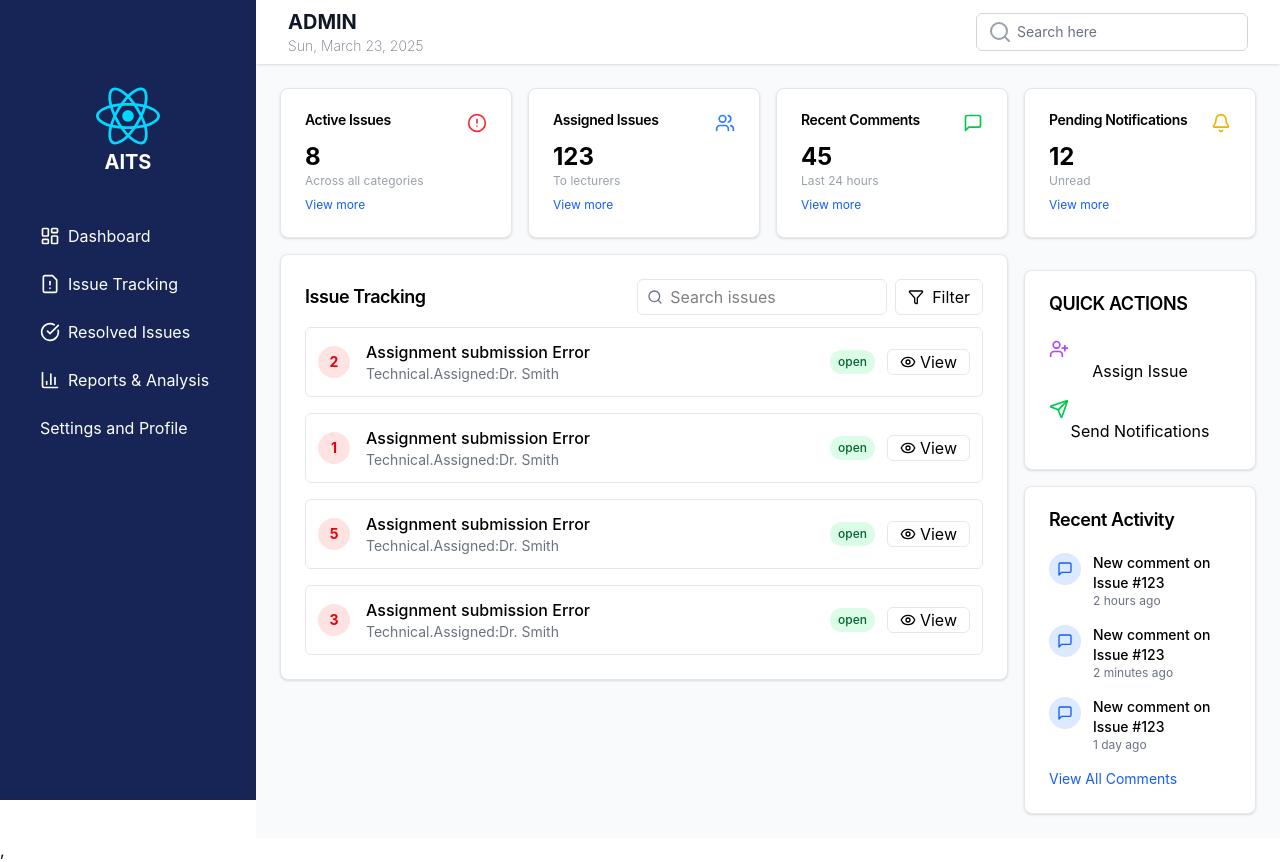
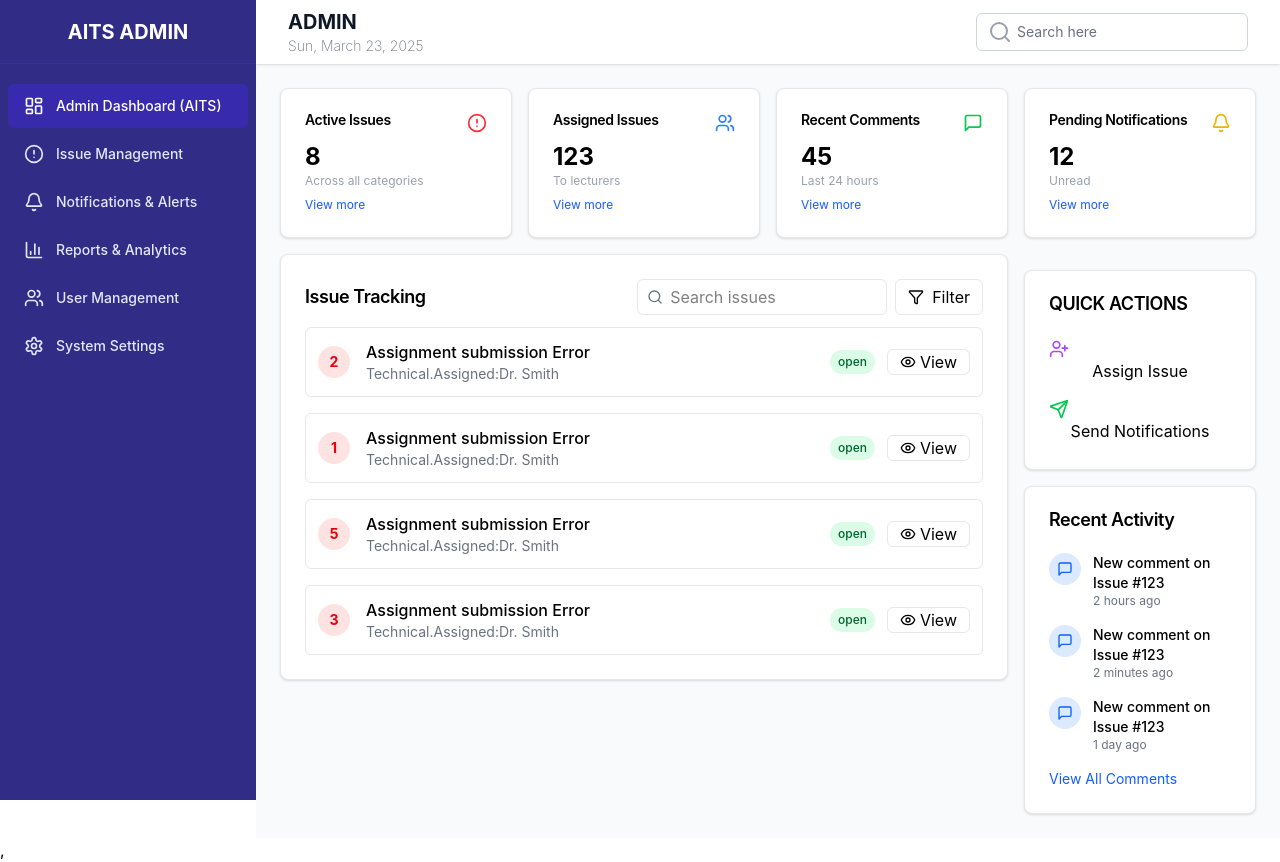
Before and after one commit to Suubi08/academic_issue_tracking_system, a React (Vite) app in the folder client/: page / in a window 1280 px wide. Built offline with nearby package versions, Linux system fonts and the light colour scheme.

Commit message:
Updating  dashboard  page

```diff
--- a/client/src/components/Sidebar.jsx
+++ b/client/src/components/Sidebar.jsx
@@ -1,15 +1,65 @@
 import React from "react";
-import { NavLink } from "react-router-dom";
-import logo from "../assets/logo.svg";
 import {
   LayoutDashboard,
-  FileWarning,
-  CheckCircle,
+  AlertCircle,
+  Bell,
   BarChart3,
+  Users,
+  Settings,
 } from "lucide-react";
+import { cn } from "../utils/utils";
+import { NavLink } from "react-router-dom";
 
 const Sidebar = ({ open, setOpen }) => {
+  const navigation = [
+    {
+      name: "Admin Dashboard (AITS)",
+      href: "/",
+      icon: LayoutDashboard,
+      current: true,
+      description: "Overview of all system activities and metrics",
+    },
+    {
+      name: "Issue Management",
+      href: "/issue-management",
+      icon: AlertCircle,
+      current: false,
+      description:
+        "View, assign, and track academic issues with filters and search",
+    },
+    {
+      name: "Notifications & Alerts",
+      href: "/notifications",
+      icon: Bell,
+      current: false,
+      description: "Receive updates on pending and resolved issues",
+    },
+    {
+      name: "Reports & Analytics",
+      href: "/reports",
+      icon: BarChart3,
+      current: false,
+      description:
+        "Generate insights on issue resolution and lecturer performance",
+    },
+    {
+      name: "User Management",
+      href: "/users",
+      icon: Users,
+      current: false,
+      description: "Manage students, lecturers, and permissions",
+    },
+    {
+      name: "System Settings",
+      href: "/settings",
+      icon: Settings,
+      current: false,
+      description: "Adjust preferences and monitor cloud deployment",
+    },
+  ];
+
   return (
+    <>
       <>
         {/* Mobile sidebar backdrop */}
         {open && (
@@ -18,90 +68,166 @@ const Sidebar = ({ open, setOpen }) => {
             onClick={() => setOpen(false)}
           />
         )}
+
+        {/* Sidebar */}
         <div
-        className={`fixed inset-y-0 left-0 z-50 w-64 bg-indigo-900 text-white transform transition-transform duration-300 ease-in-out ${
-          open ? "translate-x-0" : "-translate-x-full"
-        } md:translate-x-0 md:static md:h-screen`}
+          className={cn(
+            "fixed inset-y-0 left-0 z-50 w-64 bg-indigo-900 text-white transform transition-transform duration-300 ease-in-out md:translate-x-0",
+            open ? "translate-x-0" : "-translate-x-full",
+            "md:static md:h-screen"
+          )}
         >
-        <aside className="h-screen bg-blue-950 text-white p-6">
-          <div className="flex flex-col">
-            <div className="flex flex-col items-center mb-10 mt-15">
-              <img src={logo} alt="Logo" className="w-16 h-16" />
-              <h1 className="text-xl font-bold">AITS</h1>
+          <div className="flex items-center justify-center h-16 border-b border-indigo-800">
+            <span className="text-xl font-bold">AITS ADMIN</span>
           </div>
-            <ul className="flex flex-col gap-2">
-              <li>
+          <nav className="mt-5 px-2 space-y-1">
+            {navigation.map((item) => (
               <NavLink
-                  to="/dashboard"
-                  end
+                key={item.name}
+                to={item.href}
                 className={({ isActive }) =>
-                    `flex items-center gap-2 px-4 py-2 rounded-md transition ${
-                      isActive ? "bg-blue-700 text-white" : "hover:bg-blue-800"
-                    }`
+                  cn(
+                    "group flex items-center px-4 py-3 text-sm font-medium rounded-md",
+                    isActive
+                      ? "bg-indigo-800 text-white"
+                      : "text-indigo-100 hover:bg-indigo-800"
+                  )
                 }
+                title={item.description}
               >
-                  <LayoutDashboard size={20} />
-                  Dashboard
+                <item.icon className="mr-3 h-5 w-5" />
+                {item.name}
               </NavLink>
-              </li>
-              <li>
-                <NavLink
-                  to="/issues"
-                  className={({ isActive }) =>
-                    `flex items-center gap-2 px-4 py-2 rounded-md transition ${
-                      isActive ? "bg-blue-700 text-white" : "hover:bg-blue-800"
-                    }`
-                  }
-                >
-                  <FileWarning size={20} />
-                  Issue Tracking
-                </NavLink>
-              </li>
-              <li>
-                <NavLink
-                  to="/resolved"
-                  className={({ isActive }) =>
-                    `flex items-center px-4 py-2 rounded-md transition ${
-                      isActive ? "bg-blue-700 text-white" : "hover:bg-blue-800"
-                    }`
-                  }
-                >
-                  <CheckCircle size={20} className="mr-2" />
-                  Resolved Issues
-                </NavLink>
-              </li>
-              <li>
-                <NavLink
-                  to="/reports"
-                  className={({ isActive }) =>
-                    `flex items-center px-4 py-2 rounded-md transition ${
-                      isActive ? "bg-blue-700 text-white" : "hover:bg-blue-800"
-                    }`
-                  }
-                >
-                  <BarChart3 size={20} className="mr-2" />
-                  Reports & Analysis
-                </NavLink>
-              </li>
-              <li>
-                <NavLink
-                  to="/settings"
-                  className={({ isActive }) =>
-                    `flex items-center px-4 py-2 rounded-md transition ${
-                      isActive ? "bg-blue-700 text-white" : "hover:bg-blue-800"
-                    }`
-                  }
-                >
-                  {/* <FaCog size={20} className="mr-2" /> */}
-                  Settings and Profile
-                </NavLink>
-              </li>
-            </ul>
+            ))}
+          </nav>
         </div>
-        </aside>
-      </div>
+      </>
     </>
   );
 };
 
 export default Sidebar;
+
+// import React from "react";
+// import { NavLink } from "react-router-dom";
+// import logo from "../assets/logo.svg";
+// import {
+//   LayoutDashboard,
+//   FileWarning,
+//   CheckCircle,
+//   BarChart3,
+//   Bell,
+//   Settings,
+//   User2Icon,
+// } from "lucide-react";
+
+// const Sidebar = ({ open, setOpen }) => {
+//   return (
+//     <>
+//       {/* Mobile sidebar backdrop */}
+//       {open && (
+//         <div
+//           className="fixed inset-0 z-40 bg-gray-600 bg-opacity-75 md:hidden"
+//           onClick={() => setOpen(false)}
+//         />
+//       )}
+//       <div
+//         className={`fixed inset-y-0 left-0 z-50 w-64 bg-indigo-900 text-white transform transition-transform duration-300 ease-in-out ${
+//           open ? "translate-x-0" : "-translate-x-full"
+//         } md:translate-x-0 md:static md:h-screen`}
+//       >
+//         <aside className="h-screen bg-blue-950 text-white p-6">
+//           <div className="flex flex-col">
+//             <div className="flex flex-col items-center mb-10 mt-15">
+//               <img src={logo} alt="Logo" className="w-16 h-16" />
+//               <h1 className="text-xl font-bold">AITS</h1>
+//             </div>
+//             <ul className="flex flex-col gap-2">
+//               <li>
+//                 <NavLink
+//                   to="/dashboard"
+//                   end
+//                   className={({ isActive }) =>
+//                     `flex items-center gap-2 px-4 py-2 rounded-md transition ${
+//                       isActive ? "bg-blue-700 text-white" : "hover:bg-blue-800"
+//                     }`
+//                   }
+//                 >
+//                   <LayoutDashboard size={20} />
+//                   Admin Dashboard
+//                 </NavLink>
+//               </li>
+//               <li>
+//                 <NavLink
+//                   to="/issues"
+//                   className={({ isActive }) =>
+//                     `flex items-center gap-2 px-4 py-2 rounded-md transition ${
+//                       isActive ? "bg-blue-700 text-white" : "hover:bg-blue-800"
+//                     }`
+//                   }
+//                 >
+//                   <FileWarning size={20} />
+//                   Issue Management
+//                 </NavLink>
+//               </li>
+//               <li>
+//                 <NavLink
+//                   to="/resolved"
+//                   className={({ isActive }) =>
+//                     `flex items-center px-4 py-2 rounded-md transition ${
+//                       isActive ? "bg-blue-700 text-white" : "hover:bg-blue-800"
+//                     }`
+//                   }
+//                 >
+//                   <Bell size={20} className="mr-2" />
+//                   Notifications & Alerts
+//                 </NavLink>
+//               </li>
+//               <li>
+//                 <NavLink
+//                   to="/reports"
+//                   className={({ isActive }) =>
+//                     `flex items-center px-4 py-2 rounded-md transition ${
+//                       isActive ? "bg-blue-700 text-white" : "hover:bg-blue-800"
+//                     }`
+//                   }
+//                 >
+//                   <BarChart3 size={20} className="mr-2" />
+//                   Reports & Analysis
+//                 </NavLink>
+//               </li>
+//               <li>
+//                 <NavLink
+//                   to="/settings"
+//                   className={({ isActive }) =>
+//                     `flex items-center px-4 py-2 rounded-md transition ${
+//                       isActive ? "bg-blue-700 text-white" : "hover:bg-blue-800"
+//                     }`
+//                   }
+//                 >
+//                   <User2Icon size={20} className="mr-2" />
+//                   User Management
+//                 </NavLink>
+//               </li>
+//               <li>
+//                 <NavLink
+//                   to="/settings"
+//                   className={({ isActive }) =>
+//                     `flex items-center px-4 py-2 rounded-md transition ${
+//                       isActive ? "bg-blue-700 text-white" : "hover:bg-blue-800"
+//                     }`
+//                   }
+//                 >
+//                   <Settings size={20} className="mr-2" />
+//                   System Settings
+//                 </NavLink>
+//               </li>
+//             </ul>
+//           </div>
+//         </aside>
+//       </div>
+//     </>
+//   );
+// };
+
+// export default Sidebar;
```
Lines whose indentation alone changed are shown as unchanged.
